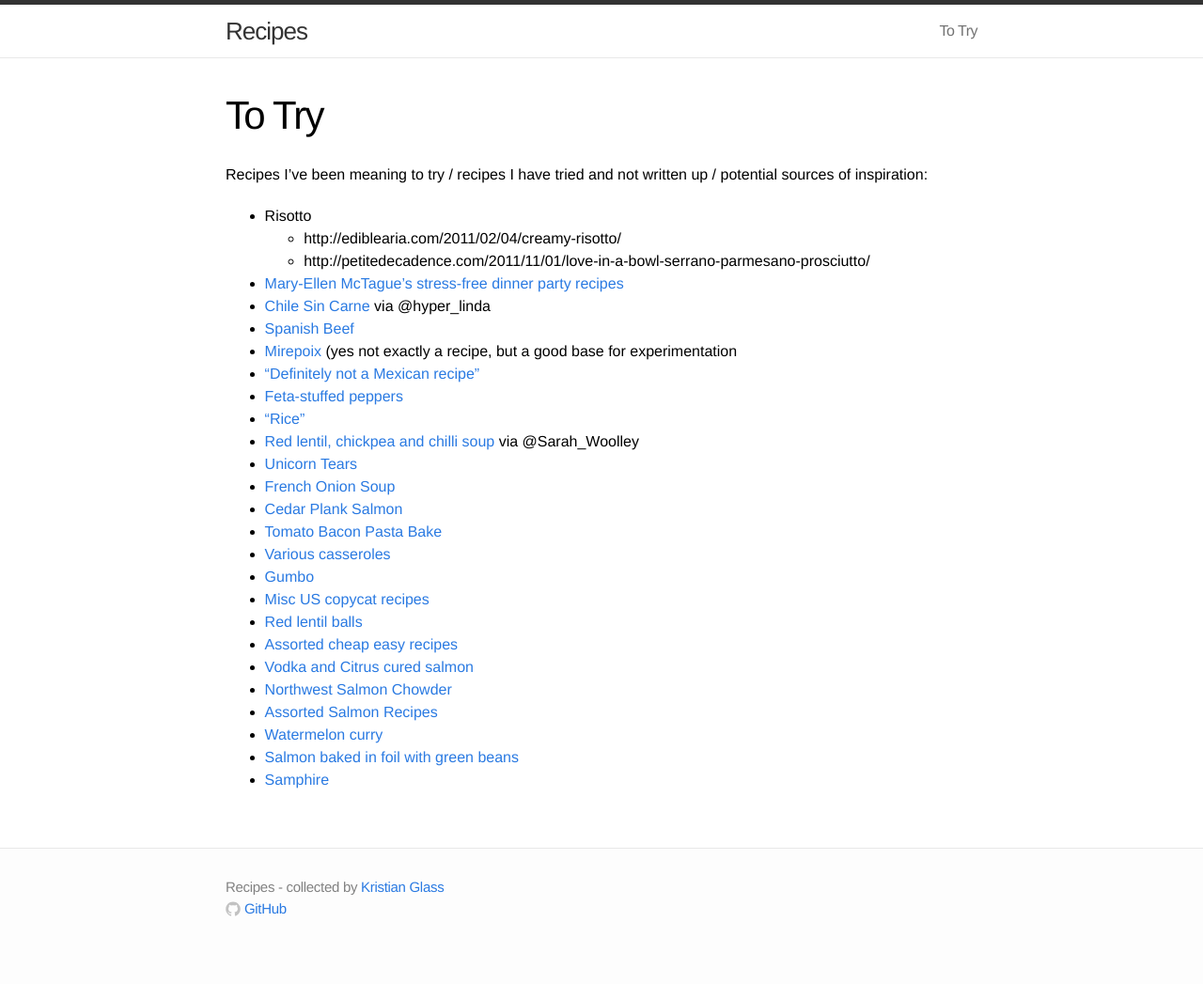
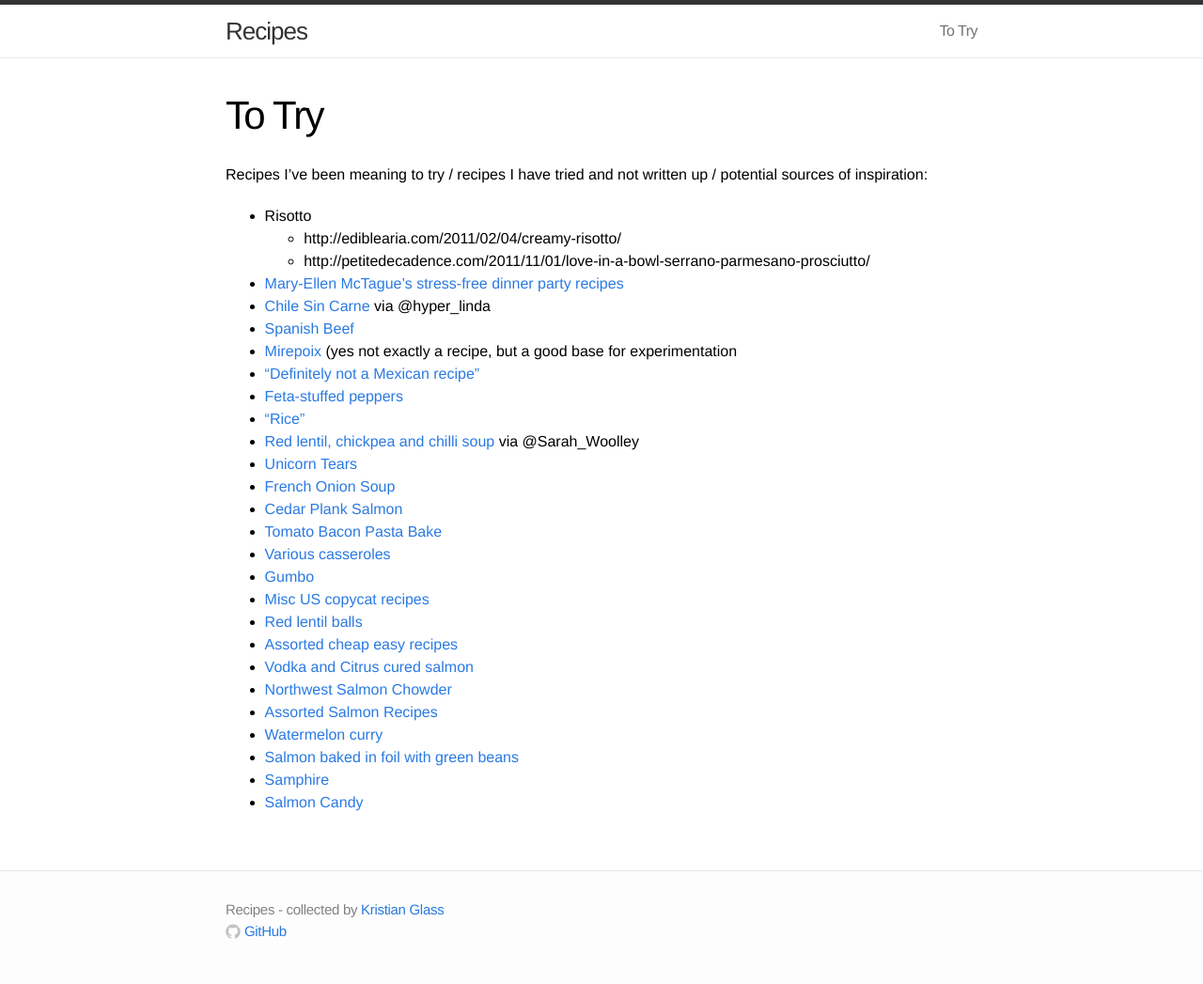
Before and after one commit to doismellburning/recipes, a Jekyll site: the page built from www/to-try.md, in a window 1280 px wide. Shown: the whole page at 94% size. Built offline with Jekyll 4.4.1, drawn with Linux system fonts in a browser that asks for light colours; before the commit the page ends 1023 px from its top, so only the background shows below that.

Commit message:
Salmon candy

```diff
--- a/www/to-try.md
+++ b/www/to-try.md
@@ -31,3 +31,4 @@ Recipes I've been meaning to try / recipes I have tried and not written up / pot
 * [Watermelon curry](http://fxcuisine.com/Default.asp?language=2&Display=90&resolution=high)
 * [Salmon baked in foil with green beans](http://www.jamieshomecookingskills.com/recipe.php?title=salmon-baked-in-a-foil-parcel-with-green-beans-and)
 * [Samphire](http://www.bbc.co.uk/food/recipes/saltandpepperbuttere_88854)
+* [Salmon Candy](https://imgur.com/a/W7iaB)
```
